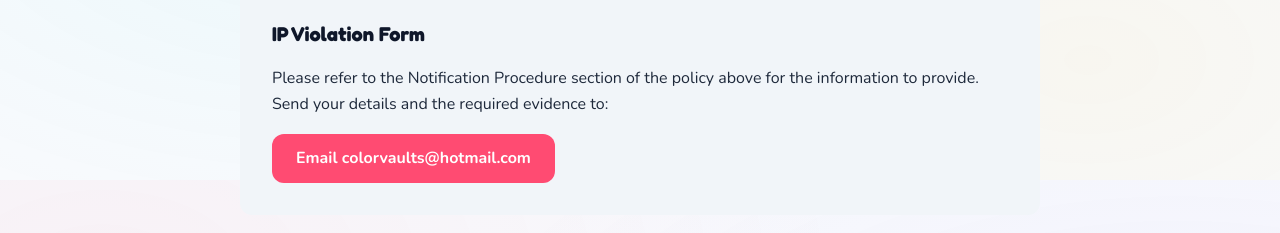
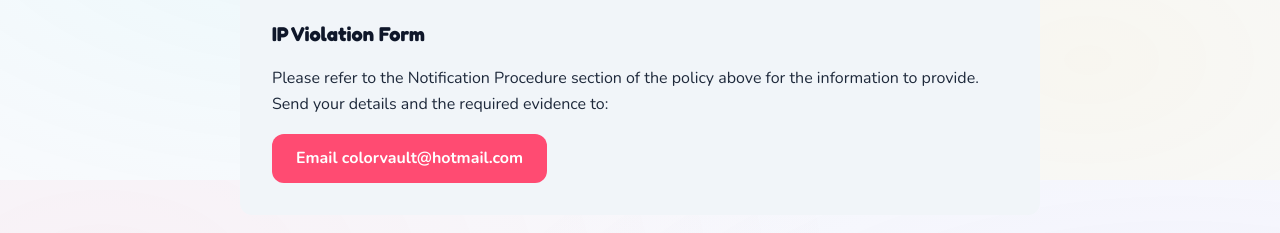
Before and after one commit to wvdnwd/colorvaults-website, a Next.js app: page /de/ip-policy in a window 1280 px wide. Shown: the part 3020-3253 px from the top of the page. Built offline with nearby package versions, Linux system fonts and the light colour scheme; no server answers.

Commit message:
fix: update all official contact emails to colorvault@hotmail.com across security.txt, contact, privacy and terms pages

```diff
--- a/src/app/[lang]/contact/page.tsx
+++ b/src/app/[lang]/contact/page.tsx
@@ -60,7 +60,7 @@ export default async function ContactPage({ params }: { params: Promise<{ lang:
 
  <div style={{ background:'var(--primary-light)', borderRadius:'var(--radius-lg)', padding:'1.5rem', border:'1px solid rgba(124,58,237,0.15)'}}>
  <p style={{ fontWeight: 800, color:'var(--primary)', marginBottom:'0.4rem'}}>
- ️ <a href="mailto:colorvaults@hotmail.com"style={{ color:'inherit', textDecoration:'underline'}}>colorvaults@hotmail.com</a>
+ ✉️ <a href="mailto:colorvault@hotmail.com"style={{ color:'inherit', textDecoration:'underline'}}>colorvault@hotmail.com</a>
  </p>
  <p style={{ fontSize:'0.85rem', color:'var(--gray-600)'}}>
  {isEn ?'We typically reply within 2 business days.':'We reageren doorgaans binnen 2 werkdagen.'}
--- a/src/app/[lang]/ip-policy/page.tsx
+++ b/src/app/[lang]/ip-policy/page.tsx
@@ -75,7 +75,7 @@ export default async function IPPolicyPage({ params }: { params: Promise<{ lang:
  <div style={{ marginTop:'2rem', padding:'2rem', background:'var(--gray-100)', borderRadius:'var(--radius)'}}>
  <h3 style={{ fontSize:'1.25rem', marginBottom:'1rem'}}>IP Violation Form</h3>
  <p style={{ marginBottom:'1rem'}}>Please refer to the Notification Procedure section of the policy above for the information to provide. Send your details and the required evidence to:</p>
- <a href="mailto:colorvaults@hotmail.com"style={{ display:'inline-block', background:'var(--primary)', color:'white', padding:'0.75rem 1.5rem', borderRadius:'var(--radius)', textDecoration:'none', fontWeight:'bold'}}>Email colorvaults@hotmail.com</a>
+ <a href="mailto:colorvault@hotmail.com"style={{ display:'inline-block', background:'var(--primary)', color:'white', padding:'0.75rem 1.5rem', borderRadius:'var(--radius)', textDecoration:'none', fontWeight:'bold'}}>Email colorvault@hotmail.com</a>
  </div>
  </div>
  </div>
--- a/src/app/[lang]/privacy-policy/page.tsx
+++ b/src/app/[lang]/privacy-policy/page.tsx
@@ -113,7 +113,7 @@ export default async function PrivacyPolicyPage({ params }: { params: Promise<{
  {isEn ?'For any questions or privacy-related requests, please reach out to us at:':'Voor vragen of privacygerelateerde verzoeken kunt u contact opnemen via:'}
  </p>
  <div style={{ background:'var(--gray-100)', padding:'1.25rem 1.5rem', borderRadius:'var(--radius)'}}>
- <strong>Email:</strong> <a href="mailto:colorvaults@hotmail.com"style={{ color:'var(--primary)'}}>colorvaults@hotmail.com</a>
+ <strong>Email:</strong> <a href="mailto:colorvault@hotmail.com"style={{ color:'var(--primary)'}}>colorvault@hotmail.com</a>
  </div>
 
  </div>
--- a/src/app/[lang]/terms-of-service/page.tsx
+++ b/src/app/[lang]/terms-of-service/page.tsx
@@ -97,7 +97,7 @@ export default async function TermsOfServicePage({ params }: { params: Promise<{
  ?'For questions regarding these Terms or AI Content disclosures, please contact us at:':'Voor vragen over deze Voorwaarden of AI Content verklaringen kunt u contact met ons opnemen via:'}
  </p>
  <div style={{ background:'var(--gray-100)', padding:'1.25rem 1.5rem', borderRadius:'var(--radius)'}}>
- <strong>Email:</strong> <a href="mailto:colorvaults@hotmail.com"style={{ color:'var(--primary)'}}>colorvaults@hotmail.com</a>
+ <strong>Email:</strong> <a href="mailto:colorvault@hotmail.com"style={{ color:'var(--primary)'}}>colorvault@hotmail.com</a>
  </div>
 
  </div>
```
Also changed, not shown: public/.well-known/security.txt, src/app/.well-known/security.txt/route.ts.
